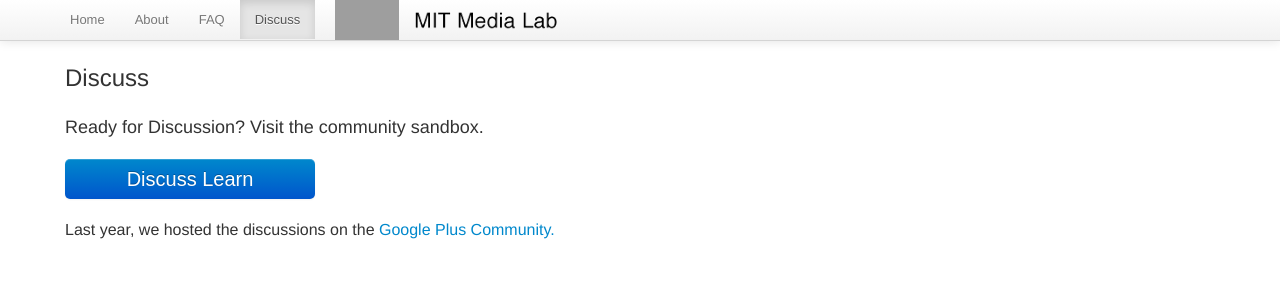
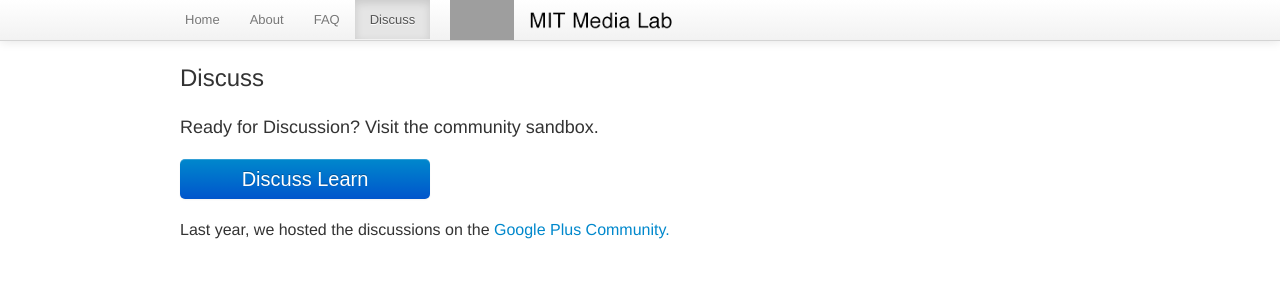
Before and after one commit to ntlrsk/lcl2.github.io, a Jekyll site: the page discuss.html, which Jekyll copies as it is, in a window 1280 px wide. Shown: the top 300 px of the page. Built offline with Jekyll 4.4.1, drawn with Linux system fonts in a browser that asks for light colours; nearby versions of some CDN libraries; Markdown is read by kramdown in place of the engine named in the settings; grey boxes are pictures that could not be loaded.

Commit message:
Modifications in the css

```diff
--- a/css/customizations.css
+++ b/css/customizations.css
@@ -77,6 +77,8 @@ input.ui-widget-content, input.ui-widget-content:focus{
 
 .navbar .container {
   /* width: auto; */
+  width: 940px;
+
 }
 
 .container, .navbar-fixed-top .container, .navbar-fixed-bottom .container {
@@ -539,7 +541,11 @@ input.ui-widget-content, input.ui-widget-content:focus{
   padding-top: 1em;
 }
 
-/* Content Font*/
+/*-------------*/
+.content {
+  width: 940px;
+}
+
 .content .lead {
     font-size: 16px;
     font-weight: 350;
--- a/index.html
+++ b/index.html
@@ -78,7 +78,7 @@
 
       <div class="row">
 
-	<div class="span8">
+	<div class="span6">
 	 <h2>Join us for Learning Creative Learning 2 (LCL2)!</h2>
 	<p class="lead">It’s not (just) a course, but a community for educators, designers and technologists.</p>
 	<p class="lead">LCL2 will <b>start on March 18</b> with six weeks of discussions and activities, followed by a few weeks to work on projects, leading to a creative-learning exhibition in May. There will be online sessions on Tuesdays from 1:00-2:00pm Boston time.</p>
@@ -91,7 +91,7 @@
 
 	<div class="span1" style="min-width: 25px;"></div>
 
-         <div class="span5" style="max-width: 250px;">
+         <div class="span5" style="max-width: 300px;">
           <h2><i class="icon-gift"></i> Updates!</h2>
  <!--Mail Chimp Form-->
                 <p>Add your email address if you want to receive a reminder when the course starts.</p><div class="" id="mc_embed_signup"><form action="http://mit.us3.list-manage.com/subscribe/post?u=d9f4b9eb6573accd175a2a4af&amp;id=bf7bdd7067" method="post" id="mc-embedded-subscribe-form" name="mc-embedded-subscribe-form" class="validate" target="_blank" novalidate style="padding: 10px 0 0;"><input type="email" value="" name="EMAIL" class="email" style="min-width: 220px;" id="mce-EMAIL" placeholder="email address required">
```
